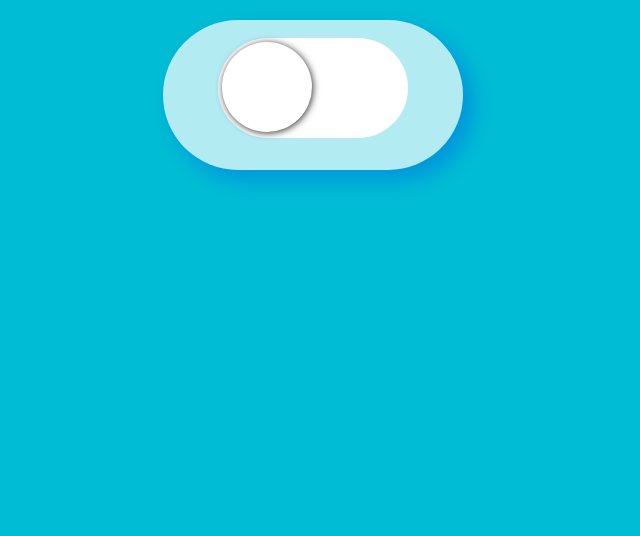
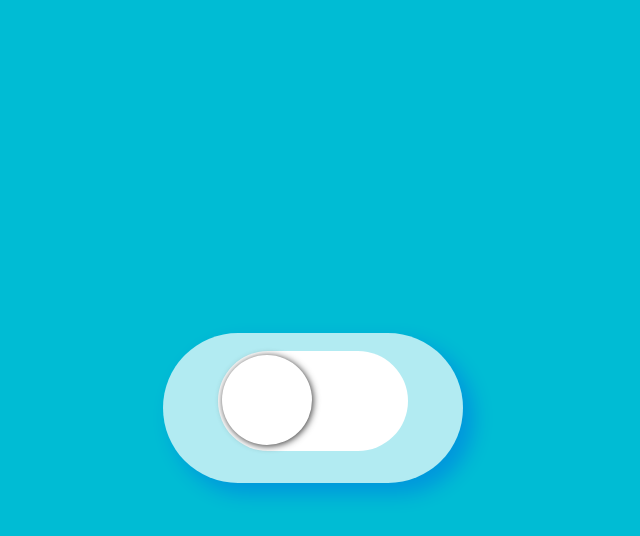
Before and after one commit to AmanDeep9925/HTML_CSS_TEST_2, a plain HTML site: page index.html in a window 1280 px wide. Shown: the whole page, without its empty margins (327-967 px from the left). Drawn offline with Linux system fonts and the light colour scheme.

Commit message:
finally done

```diff
--- a/style.css
+++ b/style.css
@@ -1,7 +1,8 @@
 body{
-    display: block;
-    margin: 10px;
-    padding: 10px;
+    display: flex;
+	justify-content: center;
+	align-items: center;
+	height: 100vh;
     background-color: #00bcd4;
 }
 
```
